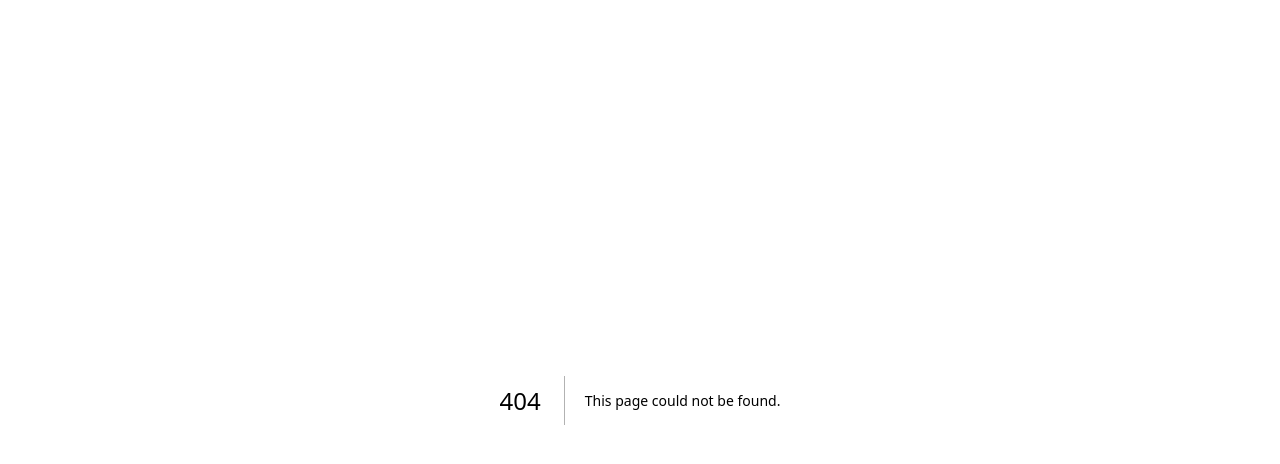
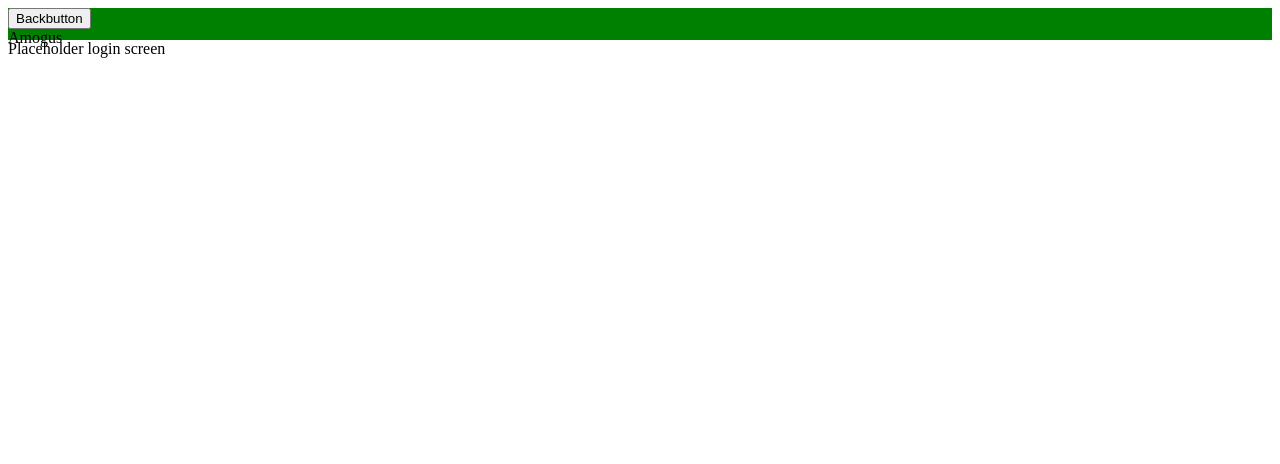
Before and after one commit to LukeBebee/HCI-GroupJ-Project, a Next.js app in the folder frontend/: page /authentication/loginOrSignup in a window 1280 px wide. Before the commit this address had no page. Shown: the top 464 px of the page. Built offline with nearby package versions, Linux system fonts and the light colour scheme.

Commit message:
Added navbar and placeholder login page

```diff
--- /dev/null
+++ b/frontend/components/navbar.js
@@ -0,0 +1,16 @@
+import styles from '../styles/headerbar.module.css';
+export default function Navbar(props) {
+    return (
+
+
+        <div className={styles.headerbar}>
+            {props.homePage ? (<div>
+                Searchbar
+            </div>) : (<button>
+                Backbutton
+            </button>)}
+
+            <div>{props.pageName}</div>
+        </div>
+    );
+}
--- /dev/null
+++ b/frontend/pages/authentication/loginOrSignup.js
@@ -0,0 +1,10 @@
+import Navbar from "../../components/navbar";
+
+export default function Login() {
+    return (
+        <div>
+            <Navbar pageName="Amogus"/>
+            Placeholder login screen
+        </div>
+    );
+}
--- /dev/null
+++ b/frontend/styles/headerbar.module.css
@@ -0,0 +1,5 @@
+.headerbar {
+    width: 100%;
+    height: 32px;
+    background-color: green;
+}
```
Also changed, not shown: frontend/pages/index.js (+3 -26 lines).
